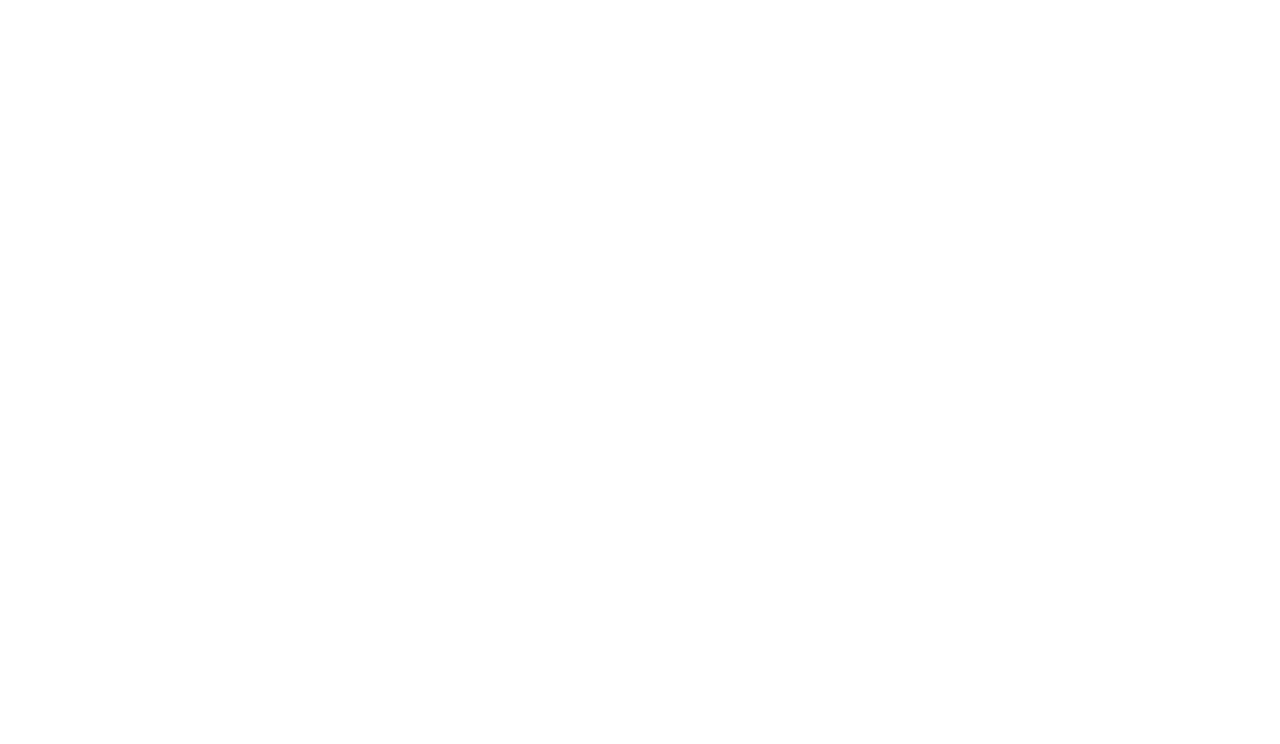
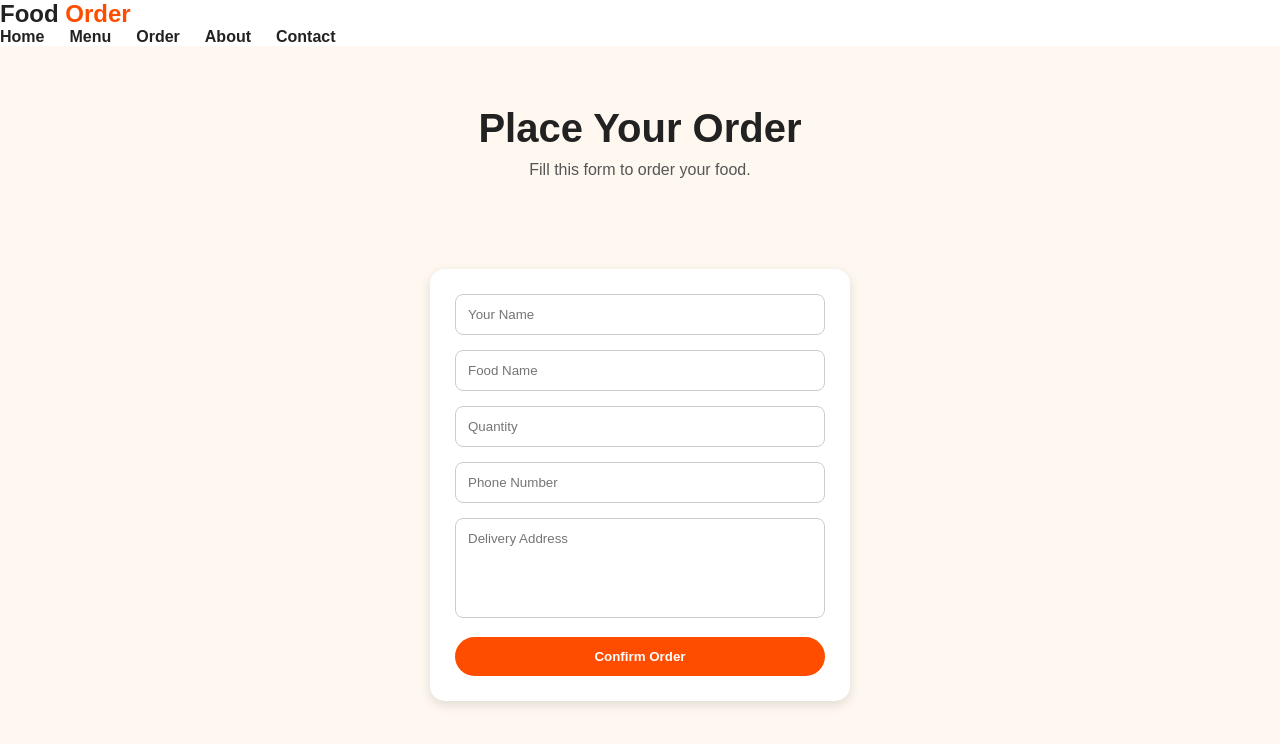
Before and after one commit to TharinduRUSL/food-ordering-website, a plain HTML site: page order.html in a window 1280 px wide. Drawn offline with Linux system fonts and the light colour scheme.

```diff
--- a/order.html
+++ b/order.html
@@ -0,0 +1,41 @@
+<!DOCTYPE html>
+<html lang="en">
+<head>
+    <meta charset="UTF-8">
+    <meta name="viewport" content="width=device-width, initial-scale=1.0">
+    <title>Order - FoodOrder</title>
+    <link rel="stylesheet" href="style.css">
+</head>
+<body>
+    <header>
+        <nav>
+
+        </nav  class="navbar">
+        <div class="logo">
+            <h2>Food <span>Order</span></h2>
+
+            <ul class="nav-links">
+                <li><a href="index.html">Home</a></li>
+                 <li><a href="menu.html">Menu</a></li>
+                <li><a href="order.html">Order</a></li>
+                <li><a href="about.html">About</a></li>
+                <li><a href="contact.html">Contact</a>
+                </li>
+            </ul>
+        </div>
+    </header>
+
+    <section class="order-page">
+       <h1>Place Your Order</h1>
+       <p>Fill this form to order your food.</p>
+    </section>
+    <form class="order-form">
+        <input type="text" placeholder="Your Name" required>
+        <input type="text" placeholder="Food Name" required>
+        <input type="text" placeholder="Quantity" required>
+        <input type="text" placeholder="Phone Number" required>
+         <textarea placeholder="Delivery Address" required></textarea>
+         <button type="submit">Confirm Order</button>
+    </form>
+</body>
+</html>
--- a/style.css
+++ b/style.css
@@ -285,3 +285,54 @@
     color: #555;
     margin-bottom: 30px;
 }
+.order-page {
+    padding: 60px 20px;
+    text-align: center;
+    background-color: #fff8f0;
+}
+
+.order-page h1 {
+    font-size: 40px;
+    color: #222;
+    margin-bottom: 10px;
+}
+
+.order-page p {
+    color: #555;
+    margin-bottom: 30px;
+}
+
+.order-form {
+    width: 420px;
+    max-width: 90%;
+    margin: auto;
+    background-color: white;
+    padding: 25px;
+    border-radius: 15px;
+    box-shadow: 0 4px 12px rgba(0,0,0,0.12);
+}
+
+.order-form input,
+.order-form textarea {
+    width: 100%;
+    padding: 12px;
+    margin-bottom: 15px;
+    border: 1px solid #ccc;
+    border-radius: 8px;
+}
+
+.order-form textarea {
+    height: 100px;
+    resize: none;
+}
+
+.order-form button {
+    width: 100%;
+    padding: 12px;
+    background-color: #ff4d00;
+    color: white;
+    border: none;
+    border-radius: 25px;
+    font-weight: bold;
+    cursor: pointer;
+}
```
